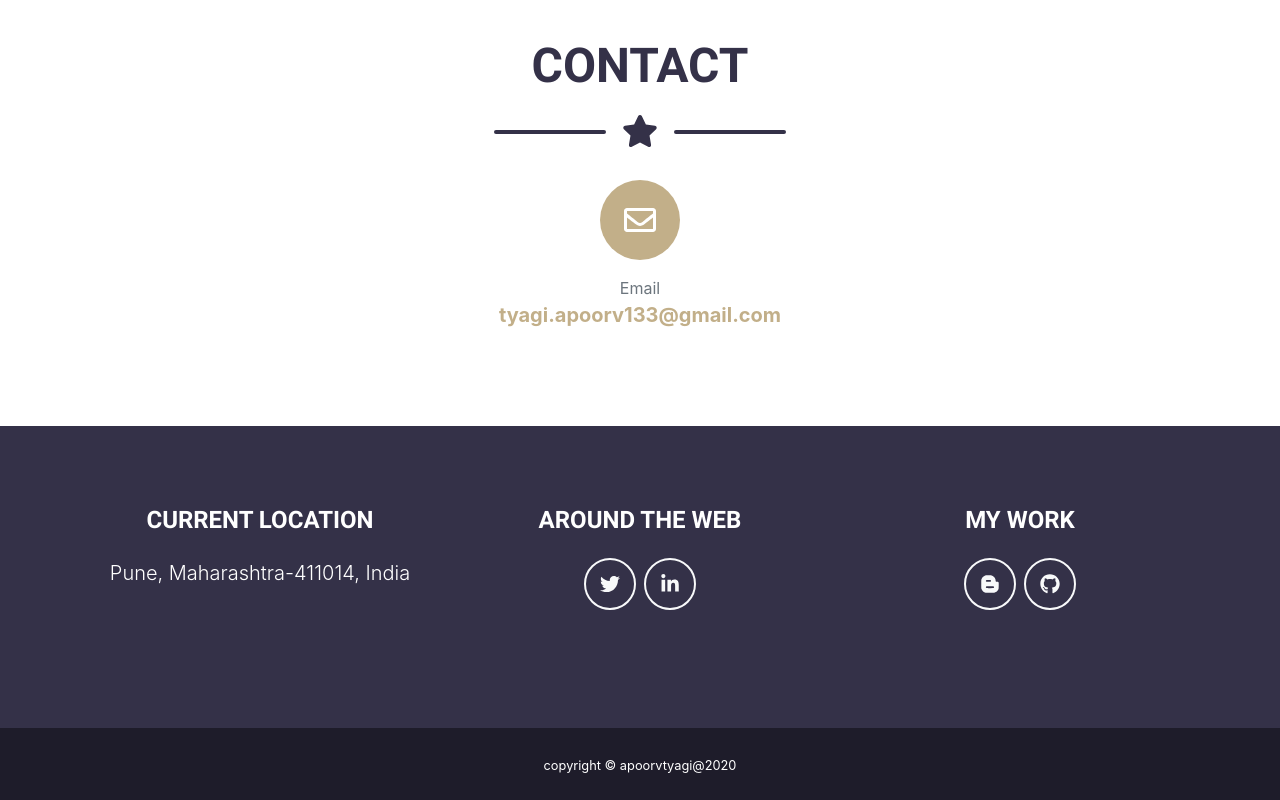
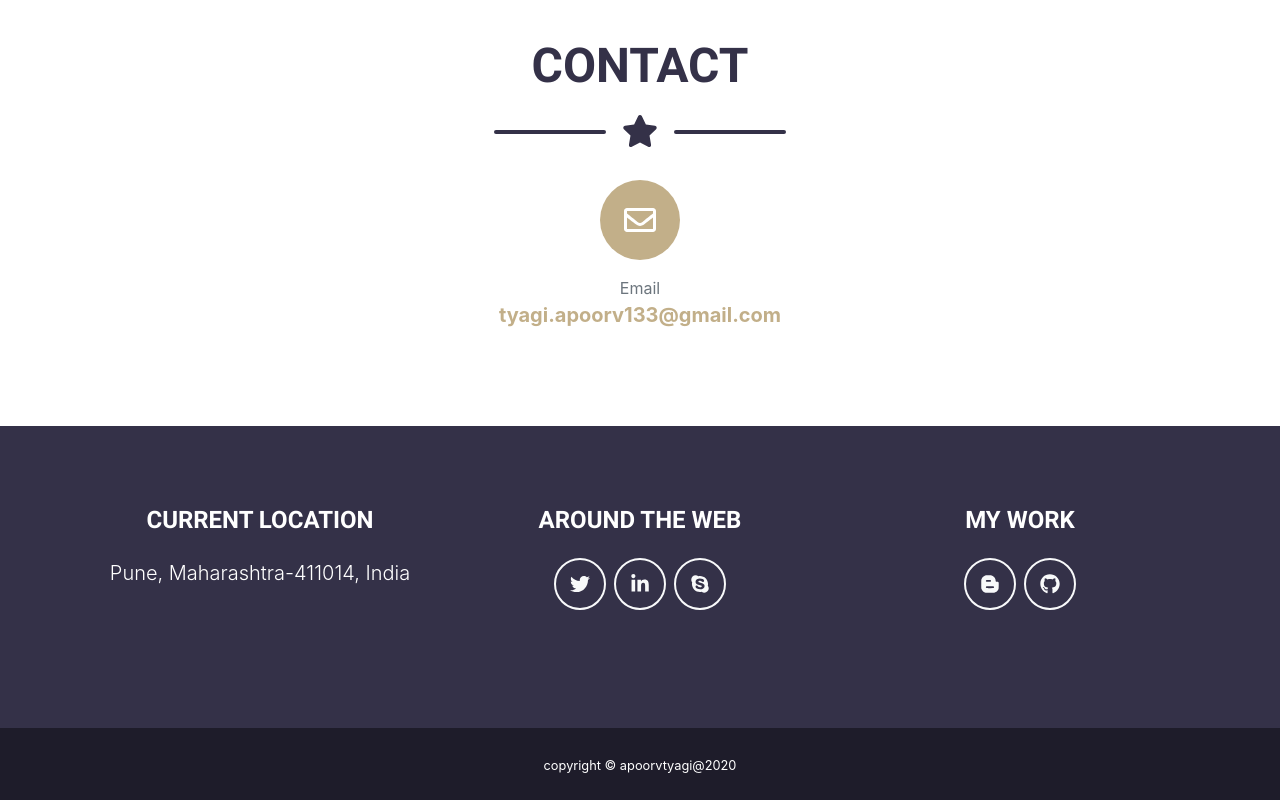
Before and after one commit to ApoorvTyagi/apoorvtyagi.github.io, a plain HTML site: page index.html in a window 1280 px wide. Shown: the part 2443-3243 px from the top of the page. Drawn offline with nearby package versions, Linux system fonts and the light colour scheme; a web font is replaced by a local one.

Commit message:
added skype id

```diff
--- a/index.html
+++ b/index.html
@@ -334,7 +334,7 @@
                     </div>
                     <!-- Footer Social Icons-->
                     <div class="col-lg-4 mb-5 mb-lg-0">
-                        <h4 class="mb-4">AROUND THE WEB</h4><a class="btn btn-outline-light btn-social mx-1" href="https://twitter.com/apoorv__tyagi"><i class="fab fa-fw fa-twitter"></i></a><a class="btn btn-outline-light btn-social mx-1" href="https://www.linkedin.com/in/apoorvtyagi/"><i class="fab fa-fw fa-linkedin-in"></i></a>
+                        <h4 class="mb-4">AROUND THE WEB</h4><a class="btn btn-outline-light btn-social mx-1" href="https://twitter.com/apoorv__tyagi"><i class="fab fa-fw fa-twitter"></i></a><a class="btn btn-outline-light btn-social mx-1" href="https://www.linkedin.com/in/apoorvtyagi/"><i class="fab fa-fw fa-linkedin-in"></i></a><a class="btn btn-outline-light btn-social mx-1" href="https://join.skype.com/invite/Y6XbRnLCH4pD"><i class="fab fa-fw fa-skype"></i></a>
                     </div>
                     <!-- Footer About Text-->
                     <div class="col-lg-4">
```
